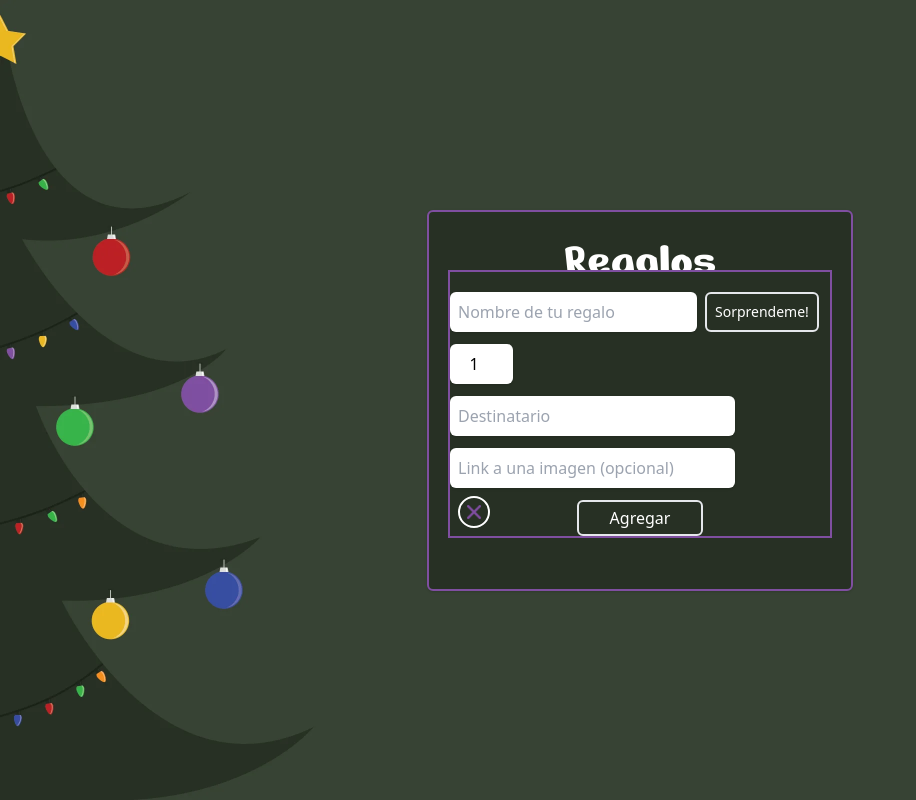
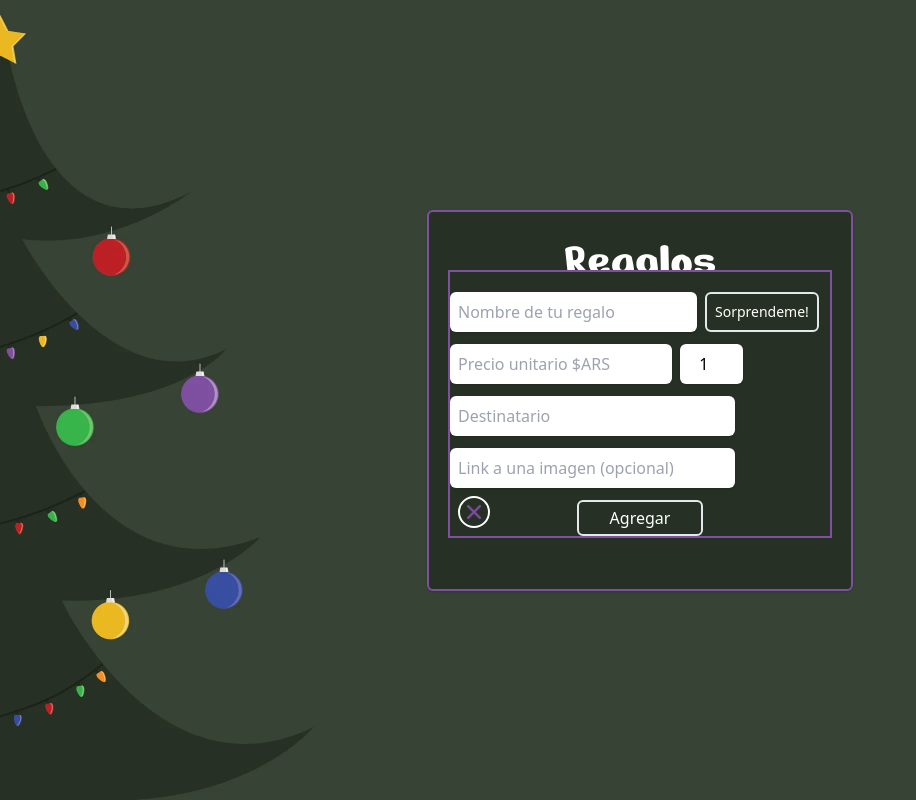
Before and after one commit to Joadevy/adviency, a React (Vite) app: page / in a window 1280 px wide. Both pictures are taken after a click on the button "Agregar regalos". Shown: the whole page, without its empty margins (0-916 px from the left). Built offline with nearby package versions, Linux system fonts and the light colour scheme; the HTML template or start-up script is replaced by a standard one.

Commit message:
Dia 17: agregar precio unitario al regalo

```diff
--- a/src/Components/GiftContainer.tsx
+++ b/src/Components/GiftContainer.tsx
@@ -10,7 +10,7 @@ export type Gift = {
   id: number;
   desc: string;
   amount: number;
-  unitPrice?: number;
+  unitPrice: number;
   urlImg?: string;
   recipient: string;
 };
@@ -94,9 +94,9 @@ export const GiftContainer = () => {
     return (
       <div>
         <h2 className="text-xl text-white font-nerko">
-          Loading <span className="text-md">loading</span>{" "}
-          <span className="text-sm">loading</span>{" "}
-          <span className="text-xs">loading</span>
+          Cargando <span className="text-md">cargando</span>{" "}
+          <span className="text-sm">cargando</span>{" "}
+          <span className="text-xs">cargando</span>
           ...
         </h2>
       </div>
--- a/src/Components/GiftInput.tsx
+++ b/src/Components/GiftInput.tsx
@@ -41,20 +41,18 @@ export const GiftInput: FC<props> = ({
   const [inputValue, setInputValue] = useState<string>(toEdit?.desc ?? "");
   const [giftImg, setGiftImg] = useState<string>(toEdit?.urlImg ?? "");
   const [recipient, setRecipient] = useState<string>(toEdit?.recipient ?? "");
+  const [amount, setAmount] = useState<number>(toEdit?.amount ?? 1);
+  const [unitPrice, setUnitPrice] = useState<number | string>(
+    toEdit?.unitPrice ?? ""
+  );
 
-  const [amount, setAmount] = useState<number>(toEdit?.amount ?? 1);
   let editing = false;
 
   if (toEdit) editing = true;
 
-  const handleEnter = (e: React.KeyboardEvent<HTMLElement>) => {
-    if (e.key !== "Enter" || amount <= 0 || !recipient.trim()) return;
-    if (editing) return handleEdit();
-    handleAdd();
-  };
-
   const handleSubmit = (e: React.FormEvent<HTMLFormElement>) => {
     e.preventDefault();
+
     if (editing) return handleEdit();
     handleAdd();
   };
@@ -68,6 +66,7 @@ export const GiftInput: FC<props> = ({
       amount: amount,
       urlImg: giftImg,
       recipient: normalize(recipient),
+      unitPrice: +unitPrice,
     };
 
     addGift!(newGift);
@@ -83,6 +82,7 @@ export const GiftInput: FC<props> = ({
       amount: amount,
       urlImg: giftImg,
       recipient: normalize(recipient),
+      unitPrice: +unitPrice,
     };
 
     editGift!(editedGift);
@@ -93,6 +93,8 @@ export const GiftInput: FC<props> = ({
     setInputValue("");
     setGiftImg("");
     setRecipient("");
+    setUnitPrice(0);
+    setAmount(1);
   };
 
   const handleInput = (e: React.ChangeEvent<HTMLInputElement>) => {
@@ -118,21 +120,31 @@ export const GiftInput: FC<props> = ({
     >
       <div className="flex gap-3 md:gap-2">
         <input
-          className="w-3/4 rounded-md bg-white p-2 shadow outline-none focus:outline-primary-purple"
+          className="w-9/12 lg:7/12 rounded-md bg-white p-2 shadow outline-none focus:outline-primary-purple"
           placeholder="Nombre de tu regalo"
           tabIndex={0}
           type="text"
           value={inputValue}
           onChange={handleInput}
-          onKeyDown={handleEnter}
         />
         <button
-          className="cursor-pointer text-white text-sm w-9/12 sm:w-1/2 xl:w-1/3 border-2 py-1 px-2 rounded-md hover:border-primary-purple hover:bg-primary-green transition-colors"
+          className="cursor-pointer text-white text-xs sm:text-sm w-4/12 sm:w-1/2 xl:w-1/3 border-2 py-1 px-2 rounded-md hover:border-primary-purple hover:bg-primary-green transition-colors"
+          type="button"
           onClick={handleRandomGift}
         >
           Sorprendeme!
         </button>
       </div>
+      <div className="flex gap-2">
+        <input
+          required
+          className="w-7/12 rounded-md bg-white p-2 shadow outline-none focus:outline-primary-purple"
+          min="0"
+          placeholder="Precio unitario $ARS"
+          type="number"
+          value={unitPrice}
+          onChange={(e) => setUnitPrice(Math.floor(+e.target.value))}
+        />
         <input
           className="w-1/6 text-center rounded-md bg-white p-2 shadow outline-none focus:outline-primary-purple"
           defaultValue={amount}
@@ -141,6 +153,7 @@ export const GiftInput: FC<props> = ({
           type="number"
           onChange={(e) => setAmount(Math.floor(+e.target.value))}
         />
+      </div>{" "}
       <input
         required
         className="w-3/4 rounded-md bg-white p-2 shadow outline-none focus:outline-primary-purple"
--- a/src/Components/GiftList.tsx
+++ b/src/Components/GiftList.tsx
@@ -49,6 +49,7 @@ export const GiftList: FC<props> = ({ gifts, handleRemove, editGift }) => {
                     }
                   />
                 </div>
+                <div>
                   <div className="flex flex-col md:flex-row md:gap-2">
                     <p className="overflow-hidden">
                       {gift.desc}
@@ -56,13 +57,19 @@ export const GiftList: FC<props> = ({ gifts, handleRemove, editGift }) => {
                         ×{gift.amount}
                       </span>
                     </p>
-                  <p className="overflow-hidden">
+                    <p className="overflow-hidden text-sm md:text-lg">
                       ↪ para:
                       <span className="text-primary-purple">
                         {" "}
                         {gift.recipient}
                       </span>
                     </p>
+                  </div>
+                  <div>
+                    <p className="text-xs md:text-sm font-light text-gray-300">
+                      Precio: ${gift.unitPrice * gift.amount ?? 0}
+                    </p>
+                  </div>
                 </div>
               </div>
               <div className="flex gap-3">
```
Lines whose indentation alone changed are shown as unchanged.
